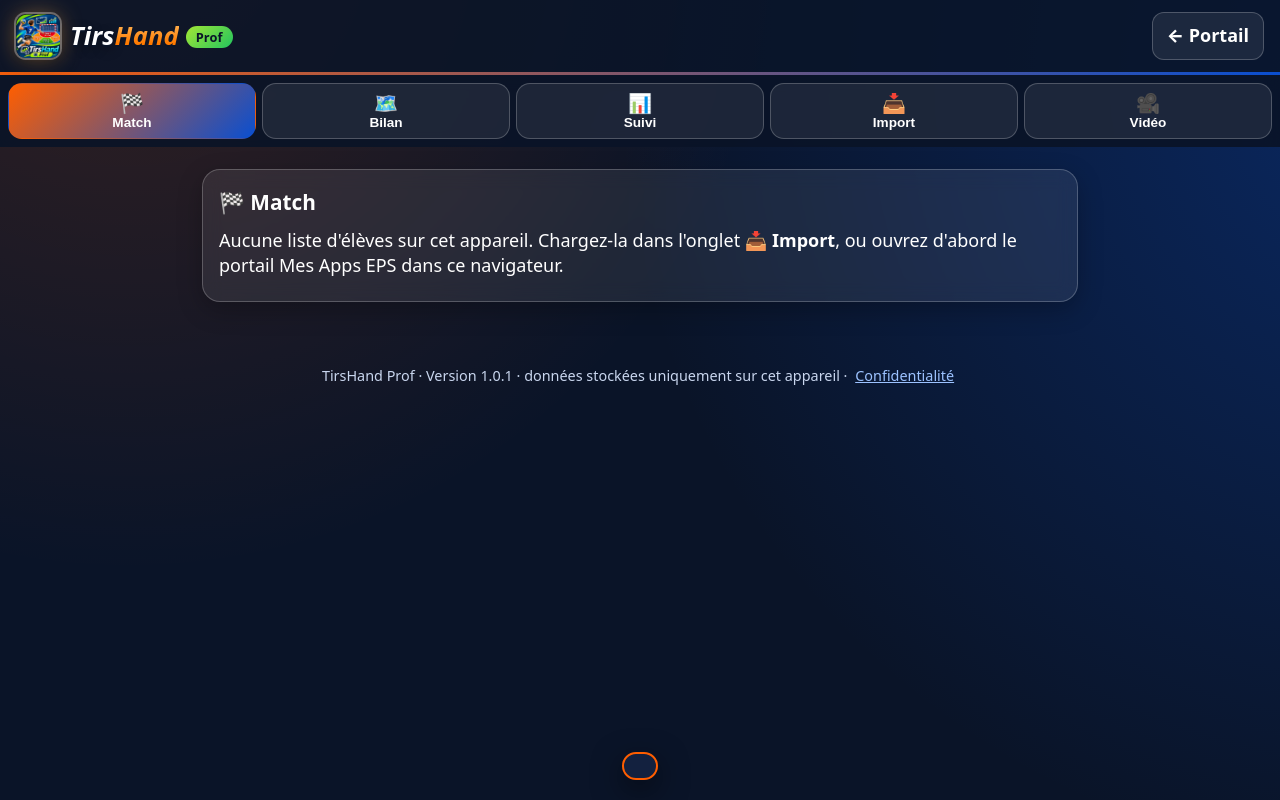
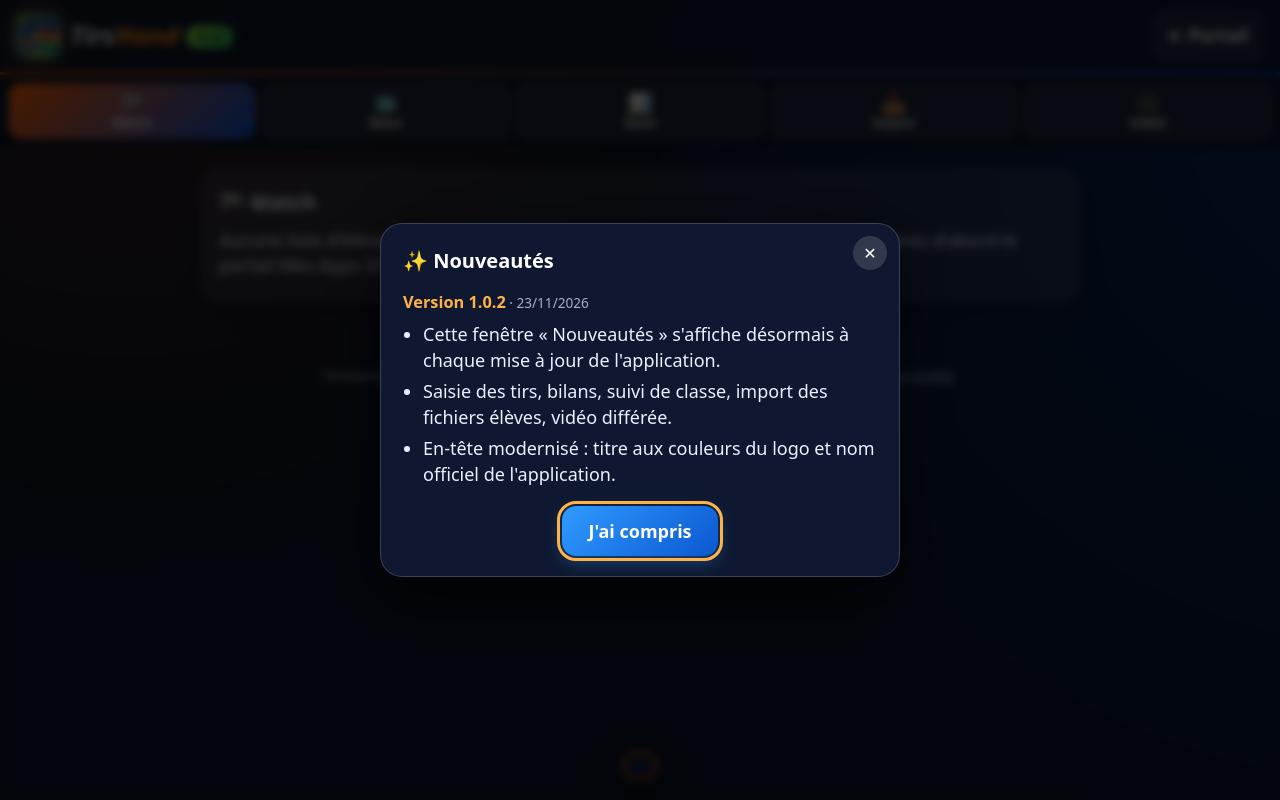
Before and after one commit to VinzToc/TirsHand_Prof, a plain HTML site: page index.html in a window 1280 px wide. Drawn offline with Linux system fonts and the light colour scheme.

Commit message:
Fenêtre « Nouveautés » affichée une fois après chaque mise à jour
Co-Authored-By: Claude Sonnet 5.5 <noreply@anthropic.com>
Claude-Session: https://claude.ai/code/session_01DWMzvDjuQqdn6i5FnQMur8

```diff
--- a/index.html
+++ b/index.html
@@ -119,5 +119,6 @@ if ('serviceWorker' in navigator) {
   window.addEventListener('load', () => navigator.serviceWorker.register('./sw.js').catch(() => {}));
 }
 </script>
+<script src="nouveautes.js" defer></script>
 </body>
 </html>
--- /dev/null
+++ b/nouveautes.js
@@ -0,0 +1,95 @@
+/* Fenêtre « Nouveautés » : s'affiche une seule fois après chaque mise à jour de l'application.
+   Autonome (aucune dépendance), isolée du style de l'appli (Shadow DOM).
+   Lit nouveautes.json (à côté de ce fichier) : [{ "v":"1.2.0", "date":"2026-11-23", "titre":"(facultatif)", "items":["…"] }, …]
+   La version courante = la plus haute « v » du fichier. Pour une nouvelle version : ajouter une entrée au début du fichier. */
+(function () {
+  'use strict';
+  var script = document.currentScript, base = script && script.src ? script.src : location.href;
+  var seg = (location.pathname.split('/')[1] || 'app').toLowerCase();
+  var KEY = 'EPS_NV_' + seg;
+
+  function cmp(a, b) {
+    a = String(a).split('.').map(Number); b = String(b).split('.').map(Number);
+    for (var i = 0; i < 3; i++) { var d = (a[i] || 0) - (b[i] || 0); if (d) return d; }
+    return 0;
+  }
+  function lire() { try { return localStorage.getItem(KEY); } catch (e) { return null; } }
+  function ecrire(v) { try { localStorage.setItem(KEY, v); } catch (e) {} }
+
+  var cache = null;
+  function charger() {
+    if (!cache) {
+      cache = fetch(new URL('nouveautes.json', base).href, { cache: 'no-cache' })
+        .then(function (r) { if (!r.ok) throw 0; return r.json(); })
+        .then(function (L) {
+          L = (Array.isArray(L) ? L : []).filter(function (n) { return n && n.v; });
+          return L.sort(function (a, b) { return cmp(b.v, a.v); });
+        })
+        .catch(function () { return []; });
+    }
+    return cache;
+  }
+
+  var CSS = '' +
+    '.ov{position:fixed;inset:0;z-index:2147483000;background:rgba(0,0,0,.72);display:flex;align-items:center;justify-content:center;padding:16px;backdrop-filter:blur(4px);-webkit-backdrop-filter:blur(4px);font-family:system-ui,-apple-system,"Segoe UI",Roboto,sans-serif}' +
+    '.fc{position:relative;box-sizing:border-box;width:100%;max-width:520px;max-height:86vh;overflow:auto;background:#0f1830;color:#eaf0ff;border:1px solid rgba(255,255,255,.18);border-radius:22px;padding:22px 22px 20px;box-shadow:0 20px 60px rgba(0,0,0,.6);line-height:1.45}' +
+    'h3{margin:0 40px 10px 0;font-size:1.25rem;color:#fff}' +
+    'h4{margin:16px 0 6px;font-size:1.02rem;color:#ffb347}h4 small{font-weight:500;opacity:.7;color:#eaf0ff}' +
+    'ul{margin:0;padding-left:20px}li{margin:5px 0}' +
+    '.x{position:absolute;top:12px;right:12px;width:34px;height:34px;border:0;border-radius:50%;background:rgba(255,255,255,.14);color:#fff;font-size:1rem;cursor:pointer}' +
+    '.ok{display:block;margin:18px auto 0;border:0;border-radius:14px;padding:12px 26px;font:inherit;font-weight:700;color:#fff;cursor:pointer;background:linear-gradient(135deg,#2f9bff,#0b57d0);box-shadow:0 6px 18px rgba(47,155,255,.35)}' +
+    '.x:focus-visible,.ok:focus-visible{outline:3px solid #ffb347;outline-offset:2px}';
+
+  var hote = null;
+  function fermer() {
+    if (hote) { hote.remove(); hote = null; }
+    document.removeEventListener('keydown', touche, true);
+    charger().then(function (L) { if (L.length) ecrire(L[0].v); });
+  }
+  function touche(e) { if (e.key === 'Escape') fermer(); }
+
+  function montrer(liste) {
+    if (!liste.length || hote) return;
+    hote = document.createElement('div');
+    var ombre = hote.attachShadow({ mode: 'open' });
+    var st = document.createElement('style'); st.textContent = CSS; ombre.appendChild(st);
+    var ov = document.createElement('div'); ov.className = 'ov';
+    var fc = document.createElement('div'); fc.className = 'fc'; fc.setAttribute('role', 'dialog'); fc.setAttribute('aria-label', 'Nouveautés');
+    var x = document.createElement('button'); x.className = 'x'; x.type = 'button'; x.textContent = '✕'; x.setAttribute('aria-label', 'Fermer');
+    var h = document.createElement('h3'); h.textContent = '✨ Nouveautés';
+    fc.appendChild(x); fc.appendChild(h);
+    liste.forEach(function (n) {
+      var t = document.createElement('h4');
+      t.textContent = n.titre || ('Version ' + n.v);
+      if (n.date && !n.titre) {
+        var d = new Date(n.date); var s = document.createElement('small');
+        if (!isNaN(d)) { s.textContent = ' · ' + d.toLocaleDateString('fr-FR'); t.appendChild(s); }
+      }
+      var ul = document.createElement('ul');
+      (n.items || []).forEach(function (it) { var li = document.createElement('li'); li.textContent = it; ul.appendChild(li); });
+      fc.appendChild(t); fc.appendChild(ul);
+    });
+    var ok = document.createElement('button'); ok.className = 'ok'; ok.type = 'button'; ok.textContent = "J'ai compris";
+    fc.appendChild(ok); ov.appendChild(fc); ombre.appendChild(ov);
+    x.onclick = ok.onclick = fermer;
+    ov.onclick = function (e) { if (e.target === ov) fermer(); };
+    document.addEventListener('keydown', touche, true);
+    (document.body || document.documentElement).appendChild(hote);
+    try { ok.focus({ preventScroll: true }); } catch (e) {}
+  }
+
+  function auto() {
+    charger().then(function (L) {
+      if (!L.length) return;
+      var cur = L[0].v, vue = lire();
+      if (!vue) montrer(L.slice(0, 1));                                   /* première ouverture : dernière version seulement */
+      else if (cmp(cur, vue) > 0) montrer(L.filter(function (n) { return cmp(n.v, vue) > 0; }));
+    });
+  }
+
+  /* Réouverture manuelle (depuis la console ou un bouton de l'appli) : window.voirNouveautes() */
+  window.voirNouveautes = function () { return charger().then(function (L) { montrer(L.slice(0, 4)); }); };
+
+  if (document.readyState === 'complete') setTimeout(auto, 400);
+  else window.addEventListener('load', function () { setTimeout(auto, 400); });
+})();
--- /dev/null
+++ b/nouveautes.json
@@ -0,0 +1,11 @@
+[
+ {
+  "v": "1.0.2",
+  "date": "2026-11-23",
+  "items": [
+   "Cette fenêtre « Nouveautés » s'affiche désormais à chaque mise à jour de l'application.",
+   "Saisie des tirs, bilans, suivi de classe, import des fichiers élèves, vidéo différée.",
+   "En-tête modernisé : titre aux couleurs du logo et nom officiel de l'application."
+  ]
+ }
+]
--- a/sw.js
+++ b/sw.js
@@ -1,7 +1,7 @@
 /* TirsHand Prof — service worker : réseau d'abord (délai 2,5 s), copie locale en secours */
 importScripts('./version.js');
 const CACHE = 'tirshand-prof-v' + APP_VERSION; // version définie dans version.js
-const FICHIERS = [
+const FICHIERS = ['nouveautes.js','nouveautes.json',
   './',
   './index.html',
   './version.js',
--- a/version.js
+++ b/version.js
@@ -1 +1 @@
-const APP_VERSION="1.0.1"; // ← seul endroit à modifier pour changer la version
+const APP_VERSION="1.0.2"; // ← seul endroit à modifier pour changer la version
```
